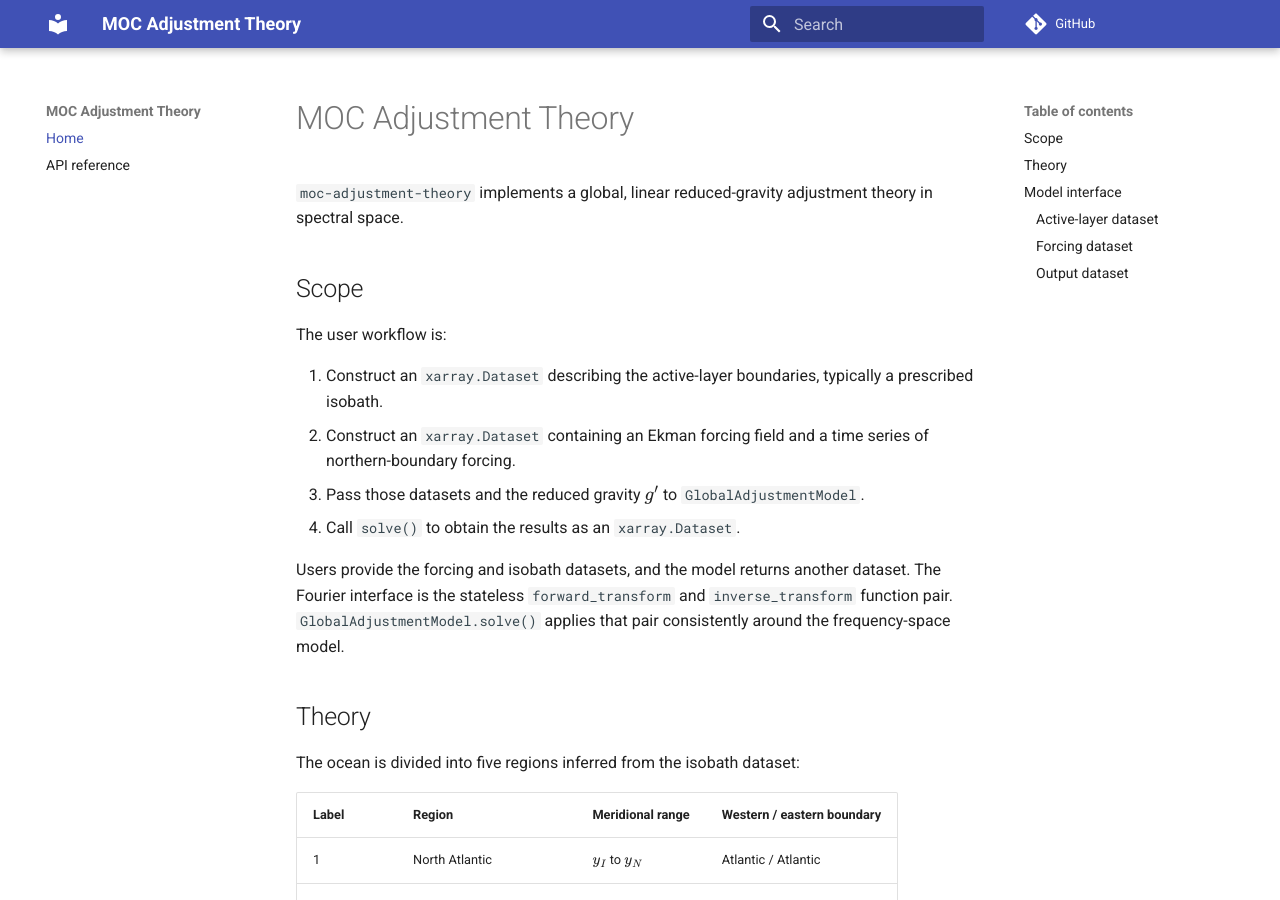
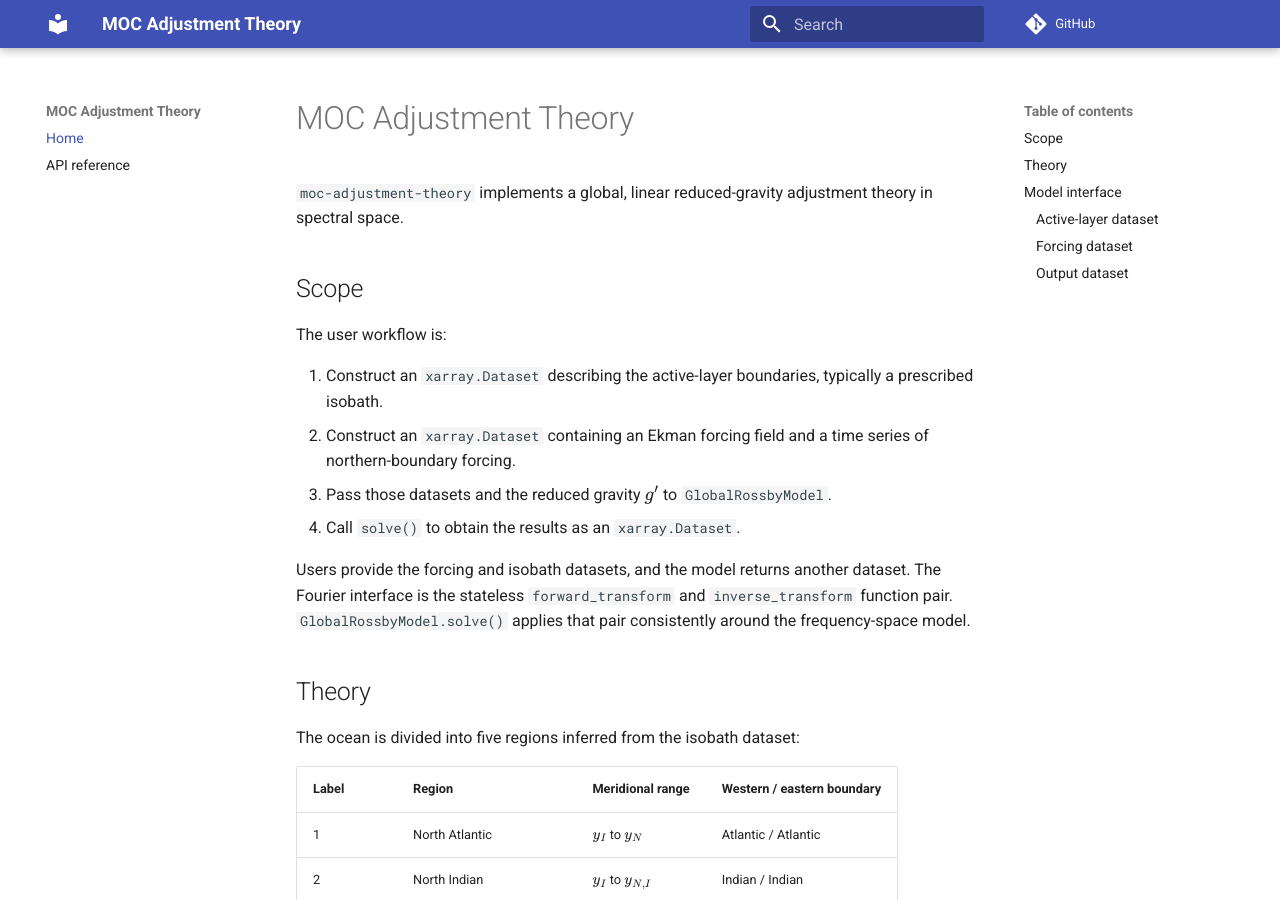
Before and after one commit to andrewwatford/MOCAdjustmentTheory, an MkDocs documentation site: the page built from docs/index.md, in a window 1280 px wide and 900 px high. Built offline with MkDocs 1.6.1 and Material for MkDocs 9.7.7, drawn with Linux system fonts in a browser that asks for light colours; comment, search, counter and statistics services are not loaded; some of the changed text lies outside the part shown.

Commit message:
Rename model to GlobalRossbyModel

````diff
--- a/docs/index.md
+++ b/docs/index.md
@@ -11,12 +11,12 @@ The user workflow is:
    typically a prescribed isobath.
 2. Construct an `xarray.Dataset` containing an Ekman forcing field and a time
    series of northern-boundary forcing.
-3. Pass those datasets and the reduced gravity $g'$ to `GlobalAdjustmentModel`.
+3. Pass those datasets and the reduced gravity $g'$ to `GlobalRossbyModel`.
 4. Call `solve()` to obtain the results as an `xarray.Dataset`.
 
 Users provide the forcing and isobath datasets, and the model returns another
 dataset. The Fourier interface is the stateless `forward_transform` and
-`inverse_transform` function pair. `GlobalAdjustmentModel.solve()` applies that
+`inverse_transform` function pair. `GlobalRossbyModel.solve()` applies that
 pair consistently around the frequency-space model.
 
 ## Theory
@@ -146,7 +146,7 @@ $$
 The intended interface is:
 
 ```python
-model = GlobalAdjustmentModel(
+model = GlobalRossbyModel(
     isobath_ds=isobath_ds,
     g_prime=g_prime,  # m s^-2
 )
--- a/src/moc_adjustment_theory/__init__.py
+++ b/src/moc_adjustment_theory/__init__.py
@@ -1,7 +1,7 @@
 """Modular theory of meridional-overturning-circulation adjustment."""
 
 from .fourier import forward_transform, inverse_transform
-from .model import GlobalAdjustmentModel
+from .model import GlobalRossbyModel
 
-__all__ = ["forward_transform", "inverse_transform", "GlobalAdjustmentModel"]
+__all__ = ["forward_transform", "inverse_transform", "GlobalRossbyModel"]
 __version__ = "0.1.0"
````
Also changed, not shown: README.md (+2 -2 lines), docs/api.md (+1 -1 lines), 5 other files.
